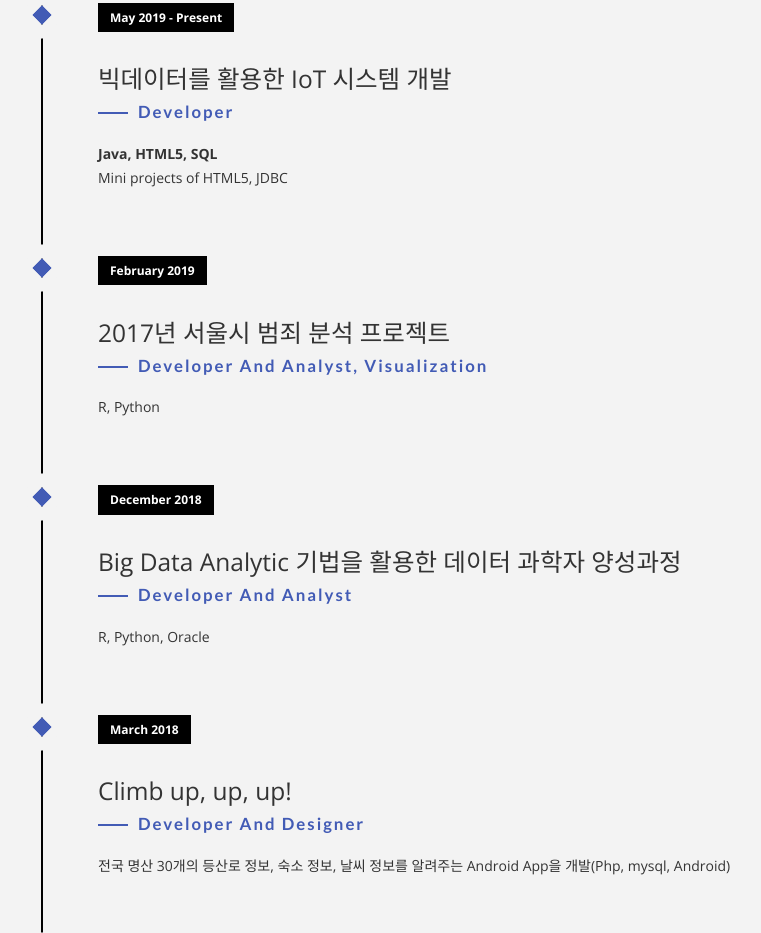
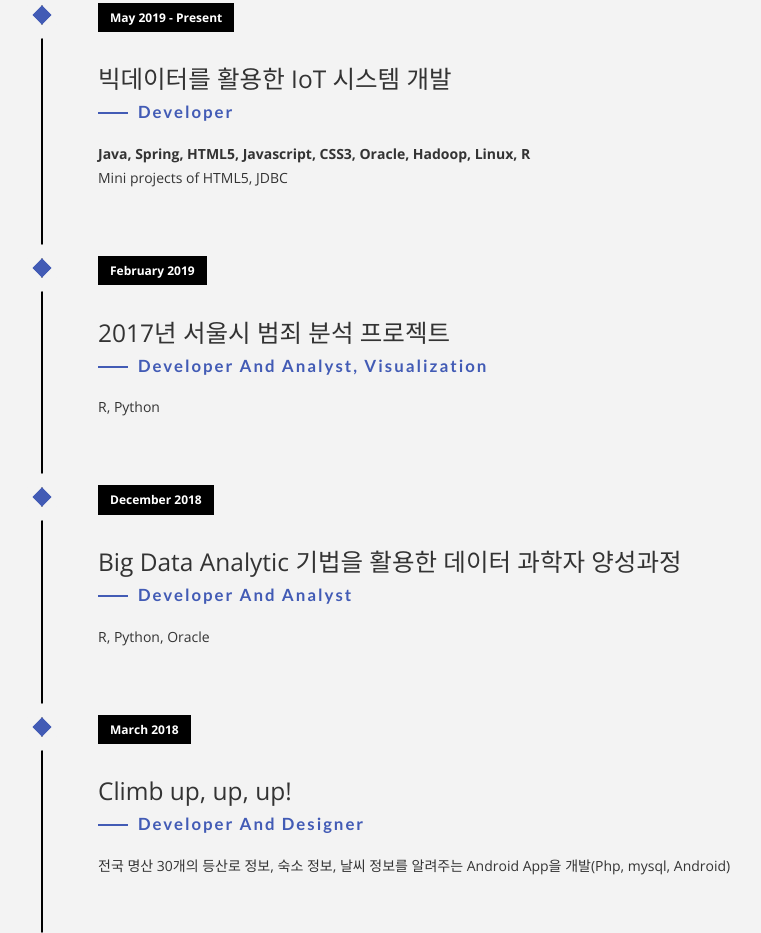
Before and after one commit to saltandlight/saltandlight.github.io, a plain HTML site: page index.html in a window 1280 px wide. Shown: the part 3029-3962 px from the top of the page, without its empty margins (71-832 px from the left). Drawn offline with nearby package versions, Linux system fonts and the light colour scheme; files whose address does not match are found by name; a web font is replaced by a local one.

Commit message:
index 수정

```diff
--- a/index.html
+++ b/index.html
@@ -126,7 +126,7 @@
 							<h3>빅데이터를 활용한 IoT 시스템 개발</h3>
 							<h4>Developer</h4>
 							<p>
-								<strong>Java, HTML5, SQL</strong> <br>Mini projects of
+								<strong>Java, Spring, HTML5, Javascript, CSS3, Oracle, Hadoop, Linux, R</strong> <br>Mini projects of
 								HTML5, JDBC
 							</p>
 						</div></li>
```
